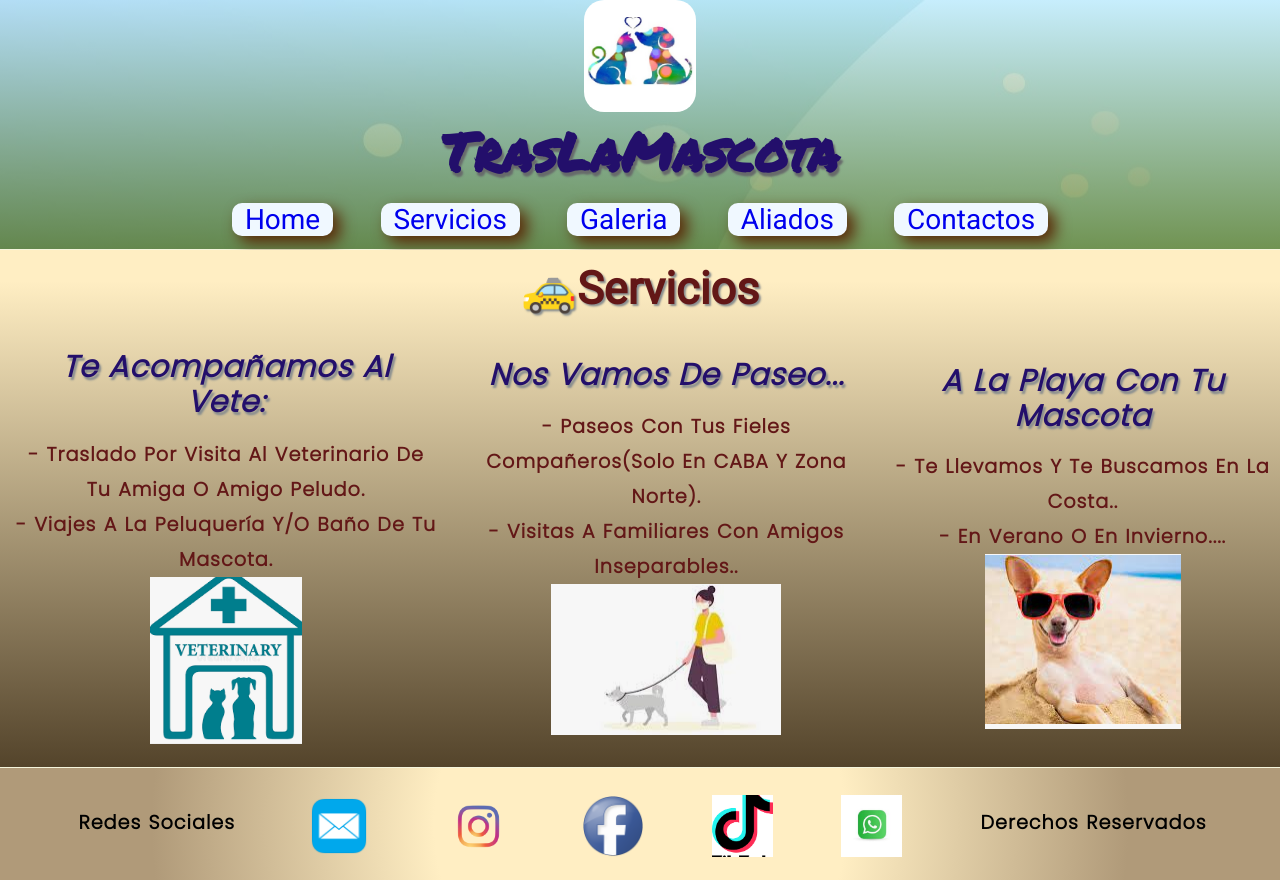
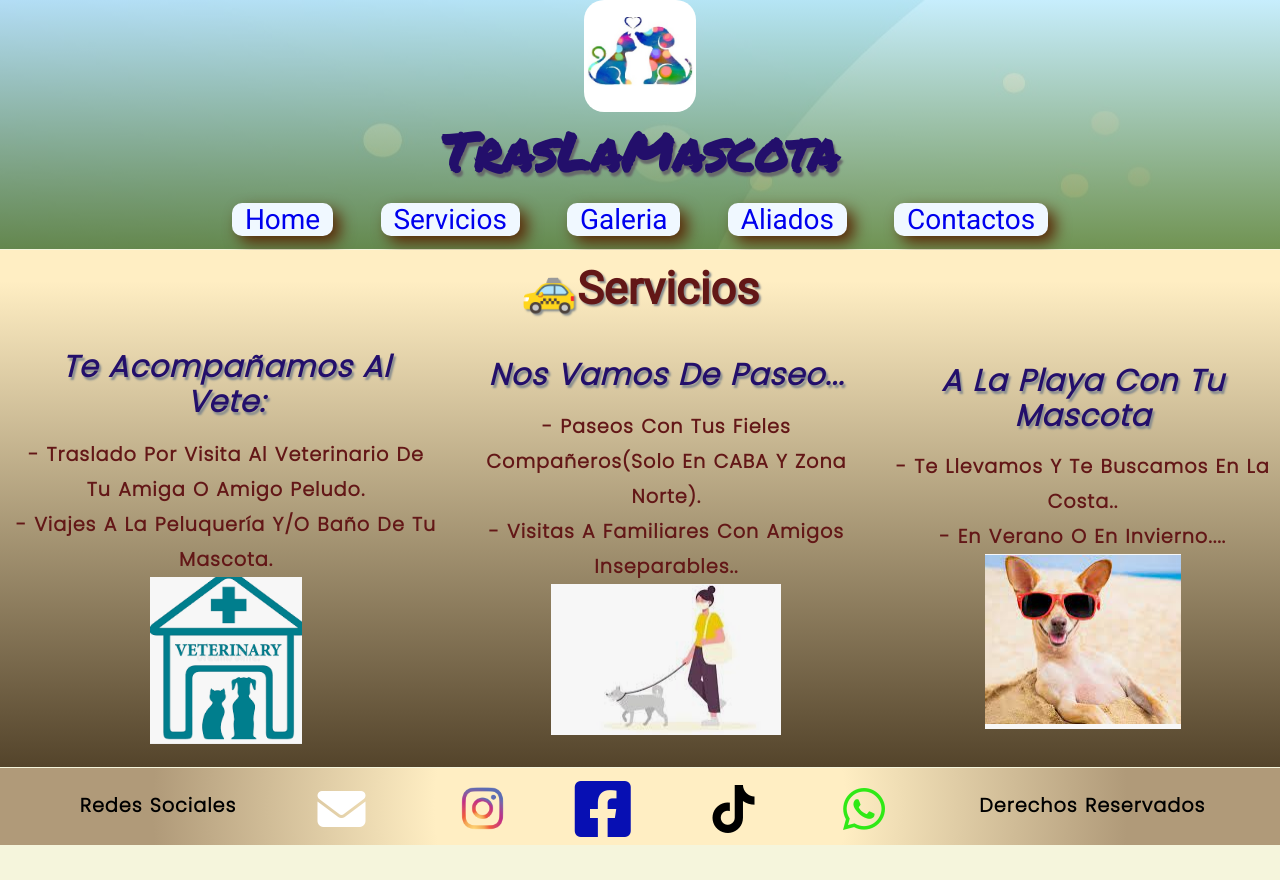
Before and after one commit to rafaelrondon22/RafaRondon-DesaWeb-29315, a plain HTML site: page pages/servicios.html in a window 1280 px wide. After the commit the page ends 845 px from the top, so only its background shows below. Drawn offline with nearby package versions, Linux system fonts and the light colour scheme.

Commit message:
Actaulizacion de Iconos de Footer - Transiciones- fondo de header

```diff
--- a/css/estilo2.css
+++ b/css/estilo2.css
@@ -140,7 +140,7 @@ main {
 .section{
     display:flex;
     flex-wrap: wrap;
-    justify-content: space-evenly;
+    justify-content:space-around;
     align-items: center;
 
 }
@@ -167,7 +167,7 @@ main {
     box-shadow: 7px 7px 10px #592A08;
     object-fit: cover;
 }
-
+/*--- Clase de Pagina de Servicios----*/
 .contenedor{
     display: grid;
     grid-template-columns: auto auto auto;
@@ -208,7 +208,7 @@ footer {
 
 
  }
-
+/*
  .describa__footer{
     font-family: 'Roboto', sans-serif;
     font-style: normal;
@@ -216,7 +216,7 @@ footer {
     font-size: 45px;
     text-align: center;
  }
-
+*/
 
 .redes{
     display: flex;
@@ -228,7 +228,14 @@ footer {
     margin-bottom: 5px;
     margin-left:5;
     margin-right: 5px;
-    object-fit: cover;
+   object-fit: cover;
+}
+
+.fa-square-facebook{
+    color:rgb(7, 15, 179)
+}
+.fa-whatsapp{
+    color: rgb(47, 233, 22);
 }
 
 .redes__ig{
@@ -243,6 +250,7 @@ footer {
     height: 62px;
     align-content: center;
 }
+
 
 .form{
     color:#230f6b;
--- a/pages/servicios.html
+++ b/pages/servicios.html
@@ -7,6 +7,7 @@
     <link rel="shortcut icon" href="../Images/logo.png" type="image/x-icon">
     <link rel="stylesheet" href="../css/estilo2.css">
     <link rel="stylesheet" href="https://cdnjs.cloudflare.com/ajax/libs/animate.css/4.1.1/animate.min.css"/>
+    <link rel="stylesheet" href="../css/all.min.css">
     <title> TrasLaMascota | Servicios </title>
 </head>
 <body>
@@ -59,11 +60,21 @@
         </main>
         <footer>
             <h3 class="describa">Redes Sociales</h3>
-                <img class="redes" src="../Images/SocialMedia/correo-BDLASER-CHILE-SPA.png" alt="Correo Electronico">
-                <img class="redes__ig" src="../Images/SocialMedia/IG.png" alt="Instagram">
-                <img class="redes" src="../Images/SocialMedia/facebook-icone-f.png" alt="facebook">
-                <img class="redes" src="../Images/SocialMedia/tiktok.png" alt="tiktok">
-                <img class="redes__wha" src="../Images/SocialMedia/whatsapp.jpg" alt="whatsapp">
+                <div class="redes">
+                    <i class="fa-solid fa-envelope fa-3x" style="color:#FFFFFF;" ></i>
+                </div>
+                <div class="redes">
+                    <img class="redes__ig" src="../Images/SocialMedia/IG.png" alt="Instagram">
+                </div>
+                <div class="redes">
+                    <i class="fa-brands fa-square-facebook fa-4x"></i>
+                </div>
+                <div class="redes">
+                    <i class="fa-brands fa-tiktok fa-3x"></i>
+                </div>
+                <div class="redes">
+                    <i class="fa-brands fa-whatsapp fa-3x"></i>
+                </div>
             <p class="describa">Derechos Reservados</p>
         </footer>
     </div>
```
Also changed, not shown: index.html (+18 -7 lines), pages/aliados.html (+15 -4 lines), pages/contacto.html (+15 -4 lines), pages/galeria.html (+15 -4 lines), webfonts/fa-brands-400.ttf (added), webfonts/fa-brands-400.woff2 (added), webfonts/fa-regular-400.ttf (added), webfonts/fa-regular-400.woff2 (added), webfonts/fa-solid-900.ttf (added), webfonts/fa-solid-900.woff2 (added), webfonts/fa-v4compatibility.ttf (added), webfonts/fa-v4compatibility.woff2 (added).
